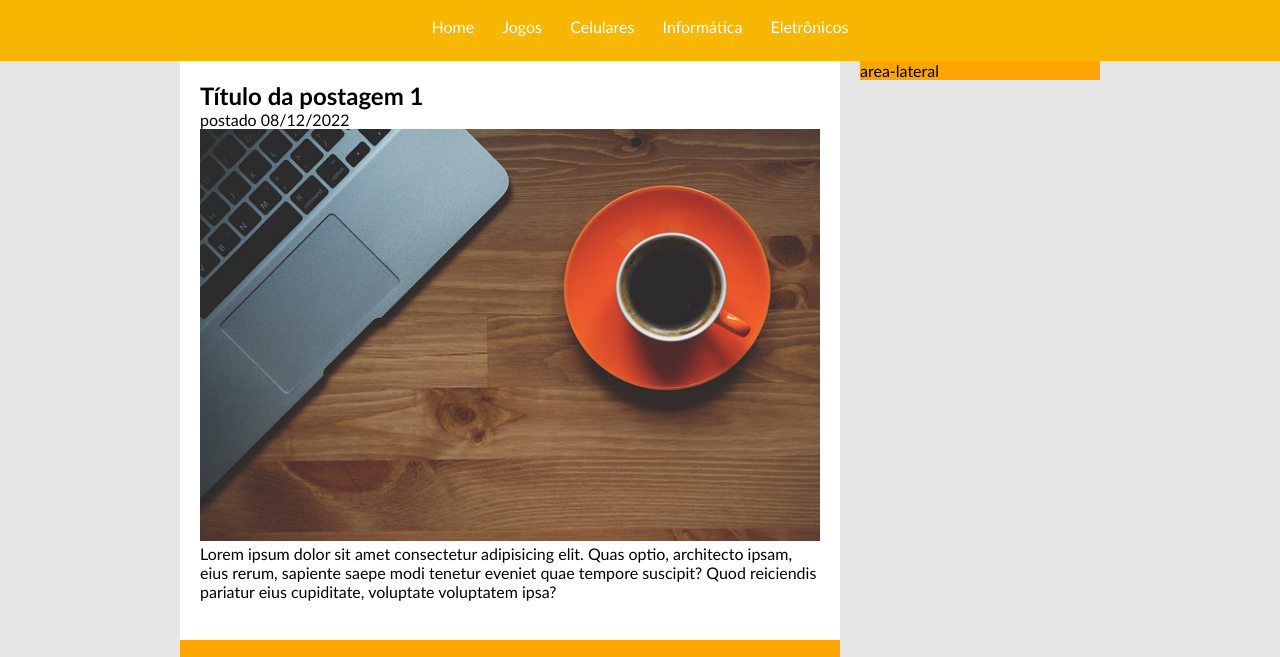
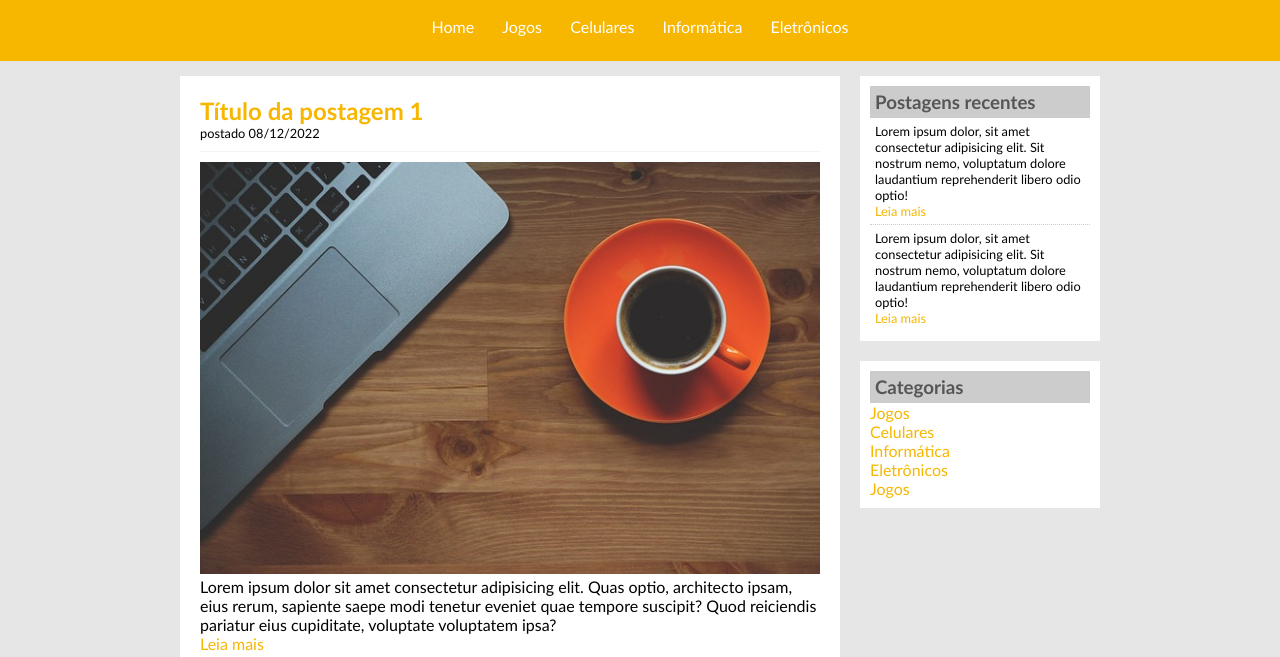
Before and after one commit to leorodriguesdev/projetotecblog, a plain HTML site: page index.html in a window 1280 px wide. Shown: the part 76-733 px from the top of the page. Drawn offline with Linux system fonts and the light colour scheme.

Commit message:
fim da primeira página

```diff
--- a/estilo.css
+++ b/estilo.css
@@ -26,9 +26,7 @@ body {
 #area-principal {
     width: 920px;
     margin: 0 auto;
-}
-#area-postagens, #area-lateral {
-    background: orange;
+    padding: 15px;
 }
 #area-postagens {
     width: 660px;
@@ -43,6 +41,16 @@ body {
     margin-bottom: 20px;
     background: white;
 }
+.conteudo-lateral {
+    background: white;
+    padding: 10px;
+    margin-bottom: 20px;
+}
+.postagem-lateral {
+    font-size: 0.8em;
+    padding: 5px;
+    border-bottom: 1px dotted #ccc;
+}
 #rodape {
     clear: both;
     text-align: center;
@@ -55,14 +63,21 @@ body {
 a {
     text-decoration: none;
 }
-a:link,a:visited {
-    color: #ffffff;
-    padding: 8px 12px;
+a:link, a:visited {
+    color: #f7b600;
 
 }
 a:hover {
+    text-decoration: underline;
+}
+#area-cabecalho a:link, #area-cabecalho a:visited {
+    color: #ffffff;
+    padding: 8px 12px;
+}
+#area-cabecalho a:hover {
     color: #f7b600;
     background: #ffffff;
+    text-decoration: none
 }
 
 /*formatação geral*/
@@ -71,7 +86,21 @@ h1{
     color: #4e4e4e;
     font-size: 2.5em;
 }
-
+h2 {
+    color: #f7b600;
+}
+h3 {
+    color: #565656;
+    background: #ccc;
+    padding: 5px;
+}
 .branco {
     color: white;
 }
+.data-postagem {
+    font-size: 0.8em;
+    border-bottom: 1px solid #f4f4f4;
+    padding-bottom: 10px;
+    margin-bottom: 10px;
+    display: block;
+}
--- a/index.html
+++ b/index.html
@@ -28,27 +28,74 @@
     <div id="area-principal">
 
         <div id="area-postagens">
-
+            <!--abertura de postagem-->
             <div class="postagem">
 
                 <h2>Título da postagem 1</h2>
 
-                <span>postado 08/12/2022</span>
+                <span class="data-postagem">postado 08/12/2022</span>
                 <img width="620" src="imagens/imagem1.jpg" alt="image1">
                 <p>Lorem ipsum dolor sit amet consectetur adipisicing elit. Quas optio, architecto ipsam, eius rerum, sapiente saepe modi tenetur eveniet quae tempore suscipit? Quod reiciendis pariatur eius cupiditate, voluptate voluptatem ipsa?</p>
                 <a href="">Leia mais</a>
 
             </div>
+            <!--fim de postagem-->
+            <!--abertura de postagem-->
+            <div class="postagem">
+
+                <h2>Título da postagem 2</h2>
+
+                <span class="data-postagem">postado 10/04/2023</span>
+                <img width="620" src="imagens/imagem2.jpg" alt="image1">
+                <p>Lorem ipsum dolor sit amet consectetur adipisicing elit. Quas optio, architecto ipsam, eius rerum, sapiente saepe modi tenetur eveniet quae tempore suscipit? Quod reiciendis pariatur eius cupiditate, voluptate voluptatem ipsa?</p>
+                <a href="">Leia mais</a>
+
+            </div>
+            <!--fim de postagem-->
+        </div>
+        <div id="area-lateral">
+
+            <div class="conteudo-lateral">
+
+                <h3>Postagens recentes</h3>
+
+                <div class="postagem-lateral">
+                    <p>
+                        Lorem ipsum dolor, sit amet consectetur adipisicing elit. Sit nostrum nemo, voluptatum dolore laudantium reprehenderit libero odio optio!
+                    </p>
+                    <a href="">Leia mais</a>
+                </div>
+
+                <div class="postagem-lateral" style="border-bottom: none;">
+                    <p>
+                        Lorem ipsum dolor, sit amet consectetur adipisicing elit. Sit nostrum nemo, voluptatum dolore laudantium reprehenderit libero odio optio!
+                    </p>
+                    <a href="">Leia mais</a>
+                </div>
+
+
+            </div>
+
+            <div class="conteudo-lateral">
+
+                <h3>Categorias</h3>
+
+                <a href="jogos.html">Jogos</a><br>
+                <a href="celulares.html">Celulares</a><br>
+                <a href="informatica.html">Informática</a><br>
+                <a href="eletronicos.html">Eletrônicos</a><br>
+                <a href="jogos.html">Jogos</a><br>
+
+            </div>
 
         </div>
-        <div id="area-lateral">
-            area-lateral
-        </div>
+
         <div id="rodape">
 
             Todos os direitos reservados
 
         </div>
+
     </div>
 
 
```
